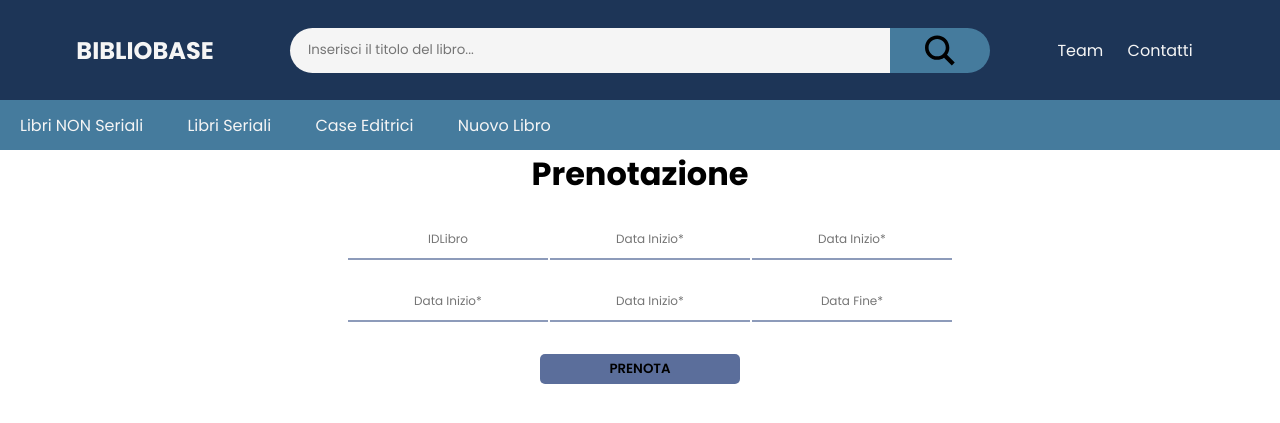
After one commit to MrBigSlime/PCTOGruppo2, a Django app: page /prenotazione/ in a window 1280 px wide. The commit adds this page. Shown: the top 423 px of the page. Run offline with Django 3.2, Linux system fonts and the light colour scheme.

Commit message:
PrenotazioneHTML

```diff
--- a/libri/forms.py
+++ b/libri/forms.py
@@ -77,10 +77,10 @@ class InserimentoLibro(forms.Form):
     #CatScaffale = forms.CharField(label="Categoria Scaffale", max_length=256, widget=forms.TextInput(attrs={'class' : 'formBox'}))
 
 class PrenotazioneForm(forms.Form):
-    NomeU = forms.CharField(label="NomeU",max_length = 256)
-    CognomeU = forms.CharField(label="CognomeU",max_length = 256)
-    Email = forms.CharField(label="Email",max_length = 256,required=False)
-    NumTelefono = forms.CharField(label="NumTelefono",max_length = 10)
+    NomeU = forms.CharField(label="NomeU",max_length = 256, widget = forms.TextInput(attrs={'class' : 'formBox', 'placeholder':'Data Inizio*'}))
+    CognomeU = forms.CharField(label="CognomeU",max_length = 256, widget = forms.TextInput(attrs={'class' : 'formBox', 'placeholder':'Data Inizio*'}))
+    Email = forms.CharField(label="Email",max_length = 256,required=False, widget = forms.TextInput(attrs={'class' : 'formBox', 'placeholder':'Data Inizio*'}))
+    NumTelefono = forms.CharField(label="NumTelefono",max_length = 10, widget = forms.TextInput(attrs={'class' : 'formBox', 'placeholder':'Data Inizio*'}))
     DataInizio = forms.DateField(label = "Data Inizio", widget = forms.TextInput(attrs={'class' : 'formBox', 'placeholder':'Data Inizio*'}))
     DataFine = forms.DateField(label = "Data Fine", widget = forms.TextInput(attrs={'class' : 'formBox', 'placeholder':'Data Fine*'}))
     IDLibro = forms.CharField(label = "IDLibro", max_length = 4,  widget = forms.TextInput(attrs={'class' : 'formBox', 'placeholder':'IDLibro'}))
--- a/libri/urls.py
+++ b/libri/urls.py
@@ -8,5 +8,6 @@ urlpatterns = [
     path('detail/<Cod>/',views.LibroDetailView, name='detail'),
     path('mod/<cod>/', views.mod_libro, name= 'modifica_libro'),
     path('del/<Cod>/', views.del_libro, name='cancella'),
+    path('prenotazione/', views.PrenotazioneView, name='prnt'),
 
 ]
--- a/libri/views.py
+++ b/libri/views.py
@@ -818,7 +818,7 @@ def PrenotazioneView(request):
 
     if request.method == 'GET':
         form=PrenotazioneForm()
-        return render(request, 'base.html',{"form":form})
+        return render(request, 'prenotazione.html',{"form":form})
 
     if request.method == 'POST':
 
--- /dev/null
+++ b/static/css/prnt.css
@@ -0,0 +1,42 @@
+@import url('https://fonts.googleapis.com/css2?family=Poppins:ital,wght@0,100;0,200;0,300;0,400;0,500;0,600;0,700;0,800;0,900;1,100;1,200;1,300;1,400;1,500;1,600;1,700;1,800;1,900&display=swap');
+
+* {
+    box-sizing: border-box;
+    padding: 0%;
+    margin: 0%;
+    font-family: 'Poppins', sans-serif;
+}
+
+.prnt-box {
+    display: grid;
+    grid-template-columns: 1fr;
+}
+
+.prnt-box h1 {
+    text-align: center;
+}
+
+.prntForm-box {
+    display: flex;
+    flex-direction: column;
+}
+
+.prnt-detail {
+    margin-left: 20px;
+    font-size: 13.99px;
+    display: flex;
+    justify-content: center;
+    justify-items: center;
+}
+
+.formBox {
+    border-bottom: 2px solid rgba(91, 110, 155, 0.692);
+    border-top: none;
+    border-left: none;
+    border-right: none;
+    font-size: 12px;
+    width: 200px;
+    text-align: center;
+    padding: 10px 10px;
+    margin-top: 20px;
+}
--- a/templates/base.html
+++ b/templates/base.html
@@ -10,6 +10,7 @@
     <link rel="stylesheet" href="{% static './css/base_style.css' %}">
     <link rel="stylesheet" href="{% static './css/newBook-style.css' %}">
     <link rel="stylesheet" href="{% static './css/ins_style.css' %}">
+    <link rel="stylesheet" href="{% static './css/prnt.css' %}">
     <link rel="icon" href="{% static 'favicon.ico' %}">
 </head>
 
--- /dev/null
+++ b/templates/prenotazione.html
@@ -0,0 +1,30 @@
+{% extends 'base.html' %}
+
+{% load static %}
+
+{% block content %}
+
+<div class="prnt-box">
+    <h1>Prenotazione</h1>
+    <form method="post" autocomplete="off" class="prntForm-box">
+
+        {% csrf_token %}
+
+        <table class="prnt-detail">
+            <tr>
+                <td><span title="IDLibro">{{form.IDLibro}}</span></td>
+                <td><span title="Nome Utente">{{form.NomeU}}</span></td>
+                <td><span title="Email">{{form.Email}}</span></td>
+            </tr>
+            <tr>
+                <td><span title="Numero di Telefono">{{form.NumTelefono}}</span></td>
+                <td><span title="Data Inizio">{{form.DataInizio}}</span></td>
+                <td><span title="Data Fine">{{form.DataFine}}</span></td>
+            </tr>
+        </table>
+
+        <input type="submit" value="Prenota" class="insBtn">
+    </form>
+</div>
+
+{% endblock content %}
```
Also changed, not shown: db.sqlite3.
